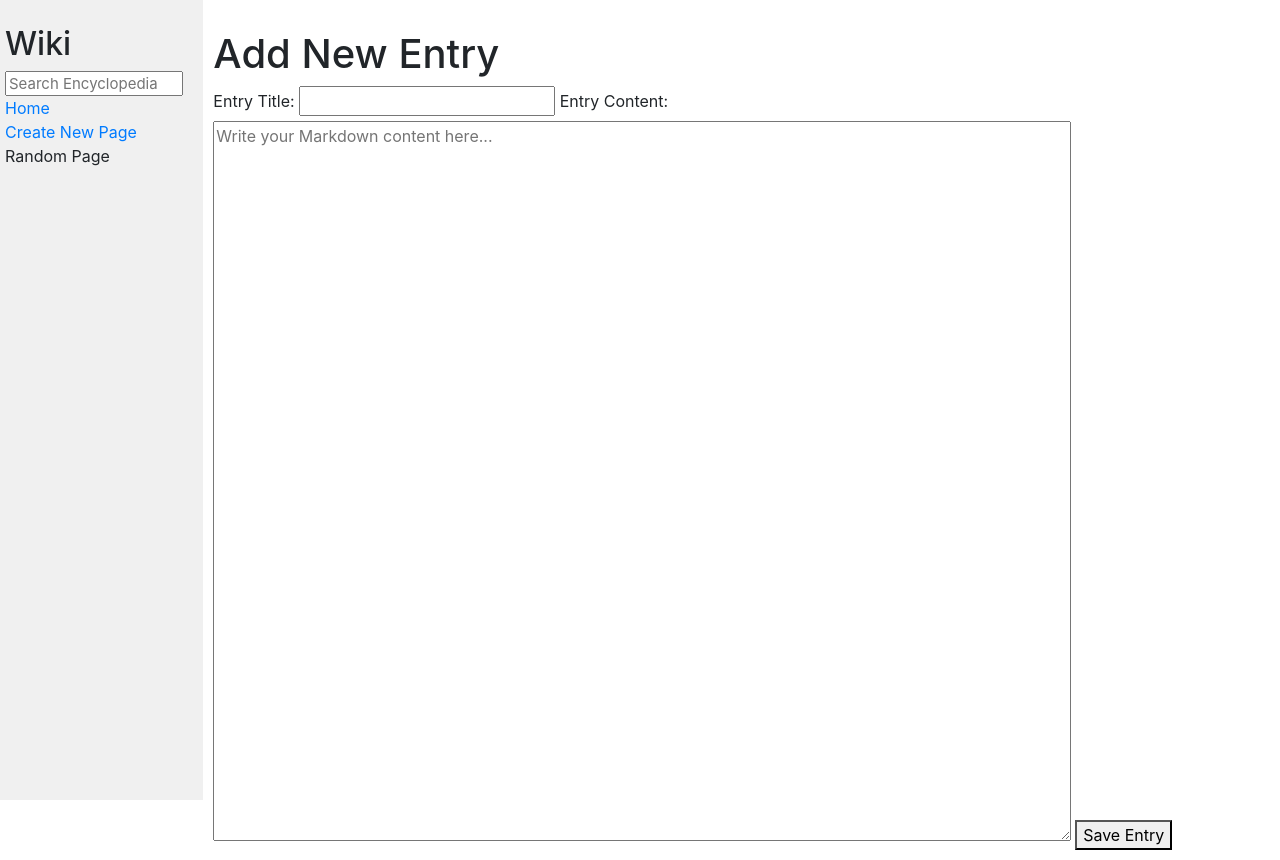
After one commit to bassam-alaraby/cs50w-wiki, a Django app: page /wiki/add/ in a window 1280 px wide. The commit adds this page. Run offline with Django 3.2, Linux system fonts and the light colour scheme; some libraries are stand-ins or nearby versions.

Commit message:
feat: implement add entry page

```diff
--- /dev/null
+++ b/encyclopedia/templates/encyclopedia/add_entry.html
@@ -0,0 +1,24 @@
+{% extends "encyclopedia/layout.html" %}
+
+{% block title %}
+    Encyclopedia
+{% endblock %}
+
+{% block body %}
+    <h1>Add New Entry</h1>
+    {% if error_message %}
+    <h2>{{ error_message }}</h2>
+    {% endif %}
+    <form action="{% url 'add_entry' %}" method="post">
+        {% csrf_token %}
+        <label for="entry_title">Entry Title:</label>
+        <input type="text" id="entry_title" name="title" value="{% if title %}{{ title }}{% endif %}">
+
+        <label for="entry_content">Entry Content:</label>
+        <textarea id="entry_content" name="content" rows="15" cols="60"
+                placeholder="Write your Markdown content here...">{% if content %}{{ content }}{% endif %}</textarea>
+
+        <button type="submit">Save Entry</button>
+    </form>
+
+{% endblock %}
--- a/encyclopedia/templates/encyclopedia/layout.html
+++ b/encyclopedia/templates/encyclopedia/layout.html
@@ -19,7 +19,7 @@
                     <a href="{% url 'index' %}">Home</a>
                 </div>
                 <div>
-                    Create New Page
+                    <a href="{% url 'add_entry' %}">Create New Page</a>
                 </div>
                 <div>
                     Random Page
--- a/encyclopedia/urls.py
+++ b/encyclopedia/urls.py
@@ -5,5 +5,6 @@ from . import views
 urlpatterns = [
     path("", views.index, name="index"),
     path("search/", views.search, name="search"),
+    path("wiki/add/", views.add_entry, name="add_entry"),
     path("wiki/<str:title>", views.entry, name="entry")
 ]
--- a/encyclopedia/views.py
+++ b/encyclopedia/views.py
@@ -50,3 +50,22 @@ def entry(request, title):
         return render(request, "encyclopedia/error.html", {
             "error_message": "The page you looking for isn't available "
         })
+
+
+def add_entry(request):
+    if request.method == "GET":
+        return render(request, "encyclopedia/add_entry.html")
+
+    if request.method == "POST":
+        title = request.POST.get("title")
+        content = request.POST.get("content")
+
+        if title not in util.list_entries():
+            util.save_entry(title, content)
+            return HttpResponseRedirect(f"/wiki/{title}")
+        else:
+            return render(request, "encyclopedia/add_entry.html", {
+                "title": title,
+                "content": content,
+                "error_message": "This title already exist"
+            })
```
Also changed, not shown: entries/Flask.md (added, +14 -0 lines).
